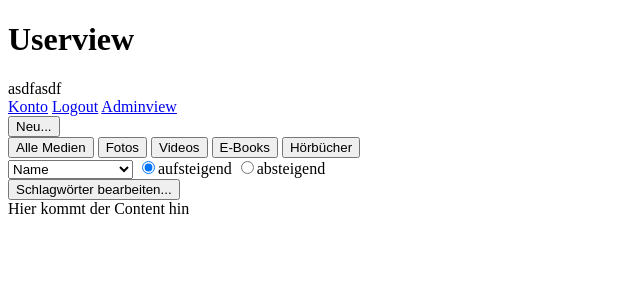
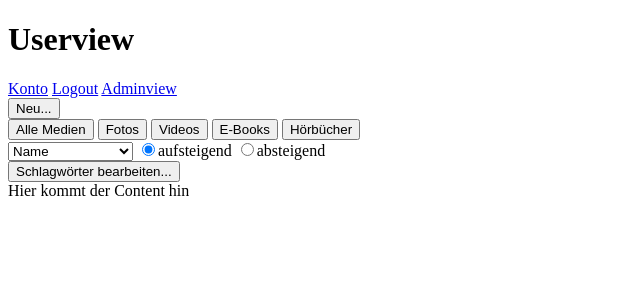
Before and after one commit to Kaktussaft/Mediendatenbank-broken, a PHP site: page /Mediendatenbank/app/View/User.php in a window 1280 px wide. Shown: the top 300 px of the page, without its empty margins (0-640 px from the left). Run offline with PHP 8.4, Linux system fonts and the light colour scheme.

Commit message:
removed debug

```diff
--- a/app/View/User.php
+++ b/app/View/User.php
@@ -14,7 +14,6 @@
 <body>
     <div class="view">
         <h1>Userview</h1>
-        asdfasdf
     </div>
 
     <div class="modifyAccountAndLogout">
```
